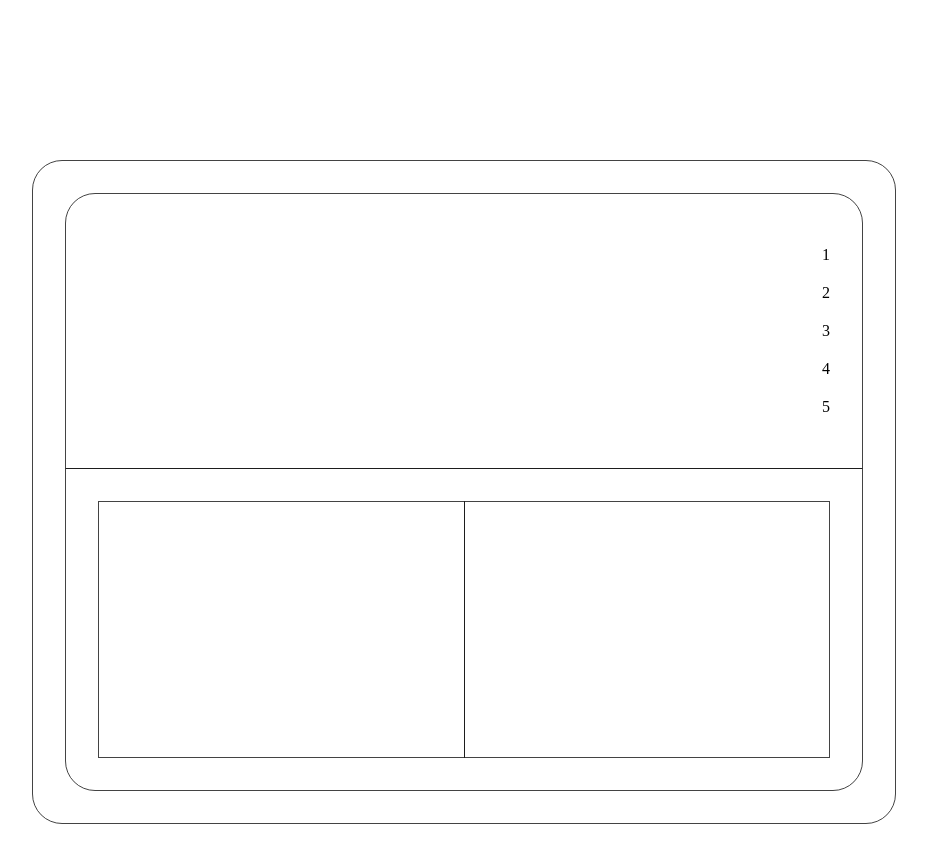
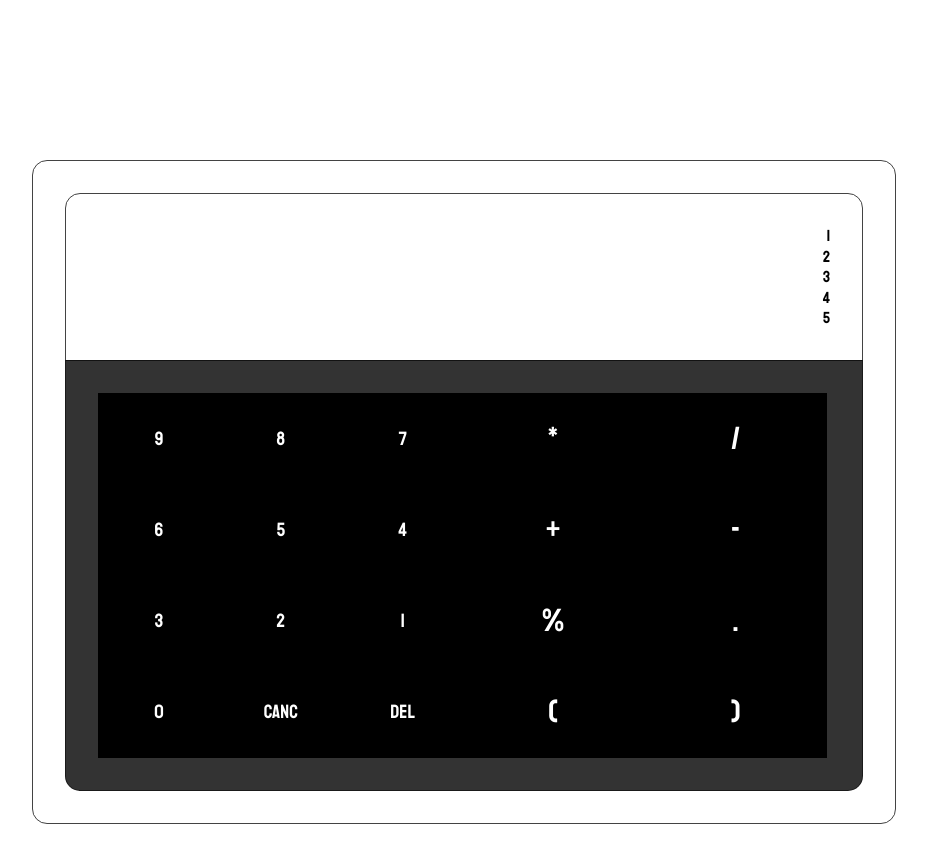
Before and after one commit to Makkoyev/RenderDOMCalculator, a website: page index.html in a window 1280 px wide. Shown: the whole page, without its empty margins (176-1103 px from the left). Drawn offline with Linux system fonts and the light colour scheme.

Commit message:
Dom update and SCSS

```diff
--- a/DOM.js
+++ b/DOM.js
@@ -1,5 +1,9 @@
 const RenderDOM = () => {
   const results = [1, 2, 3, 4, 5];
+  const keyMap = [0, 1, 2, 3, 4, 5, 6, 7, 8, 9];
+  const keyMapCMD = ['Canc', 'Del'];
+  const operators = ['*', '/', '+', '-', '%'];
+  const symbols = ['.', '(', ')'];
 
   const appEl = document.getElementById('app');
   // Element Creation
@@ -27,7 +31,18 @@ const RenderDOM = () => {
 results.forEach((item, index) => {
   DivElUpper.innerHTML += `<div class="result-${index+1}"> ${item} </div>`
 });
-
+keyMap.reverse().forEach((item, index) => {
+  DivElDownLeft.innerHTML += `<div class="number-${index+1}"> ${item} </div>`
+})
+keyMapCMD.forEach((item, index) => {
+  DivElDownLeft.innerHTML += `<div class="command${item}"> ${item} </div>`
+})
+operators.forEach((item, index) => {
+  DivElDownRight.innerHTML += `<div class="operator-${index}"> ${item} </div>`
+})
+symbols.forEach((item, index) => {
+  DivElDownRight.innerHTML += `<div class="symbol-${index}"> ${item} </div>`
+})
 
 };
 // Rendering DOM
--- a/assets/css/main.scss
+++ b/assets/css/main.scss
@@ -1,6 +1,8 @@
+@import url('https://fonts.googleapis.com/css?family=Staatliches&display=swap');
 html * {
   padding: 0;
   margin: 0;
+  font-family: 'Staatliches', cursive;
 }
 .calc-design{
   $border: 1px;
@@ -8,13 +10,13 @@ html * {
   width: 800px - $border * 2;
   height: 600px - $border * 2;
   border: $border solid rgba(20, 20, 20, 0.8);
-  border-radius: 30px;
+  border-radius: 15px;
   padding: 2rem;
   display: flex;
   flex-direction: column;
   .upper-calc {
     flex-basis: 45%;
-    border-radius: 30px 30px 0 0;
+    border-radius: 15px 15px 0 0;
     border: $border solid rgba(20, 20, 20, 0.8);
     margin-bottom: -$border/2;
     padding: 2rem;
@@ -29,18 +31,49 @@ html * {
     padding: 2rem;
     margin-top: -$border/2;
     flex-basis: 55%;
-    border-radius:0  0 30px 30px;
+    border-radius:0  0 15px 15px;
     border: $border solid rgba(20, 20, 20, 0.8);
     display: flex;
+    background: rgba(black, .8);
     .keyboard-left{
       flex-basis: 50%;
-      border: $border solid rgba(20, 20, 20, 0.8);
-      margin-right: -$border/2;
+      margin-right: -1px;
+      display: flex;
+      flex-flow: row wrap;
+      align-items: center;
+      >div {
+        flex-basis: 25%;
+        text-align: center;
+        padding: 2.1rem .95rem;
+        background: black;
+        color: white;
+        font-size: 1.2rem;
+        transition-duration: .2s;
+        &:hover{
+          cursor: pointer;
+          background: rgba(black, .2);
+        }
+      }
     }
     .keyboard-right{
+      margin-left: -1px;
       flex-basis: 50%;
-      border: $border solid rgba(20, 20, 20, 0.8);
-      margin-left: -$border/2;
+      display: flex;
+      flex-flow: row wrap;
+      align-items: center;
+      >div {
+        flex-basis: 25%;
+        text-align: center;
+        background: black;
+        color: white;
+        padding: 1.6rem 2.84rem;
+        font-size: 2rem;
+        transition-duration: .2s;
+        &:hover{
+          cursor: pointer;
+          background: rgba(black, .2);
+        }
+      }
     }
   }
 }
```
Also changed, not shown: assets/css/main.css, 1 other file.
